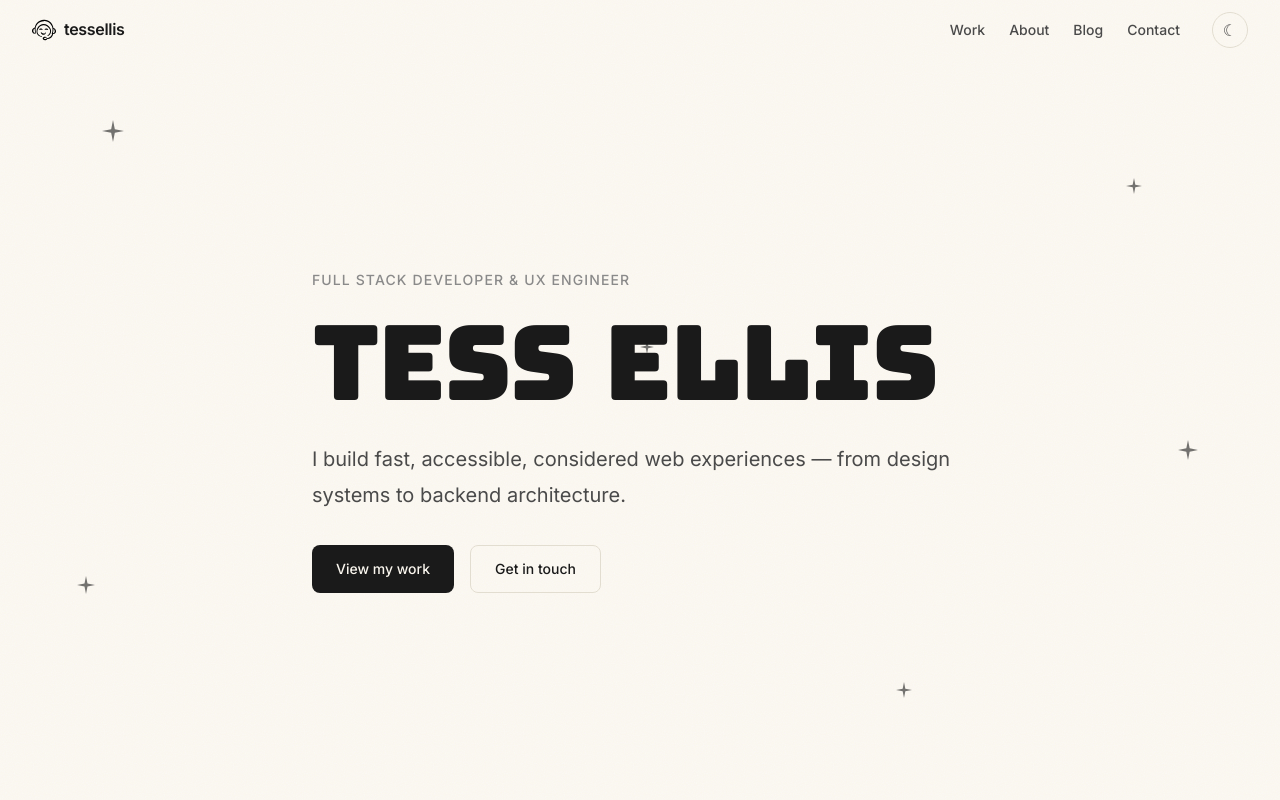
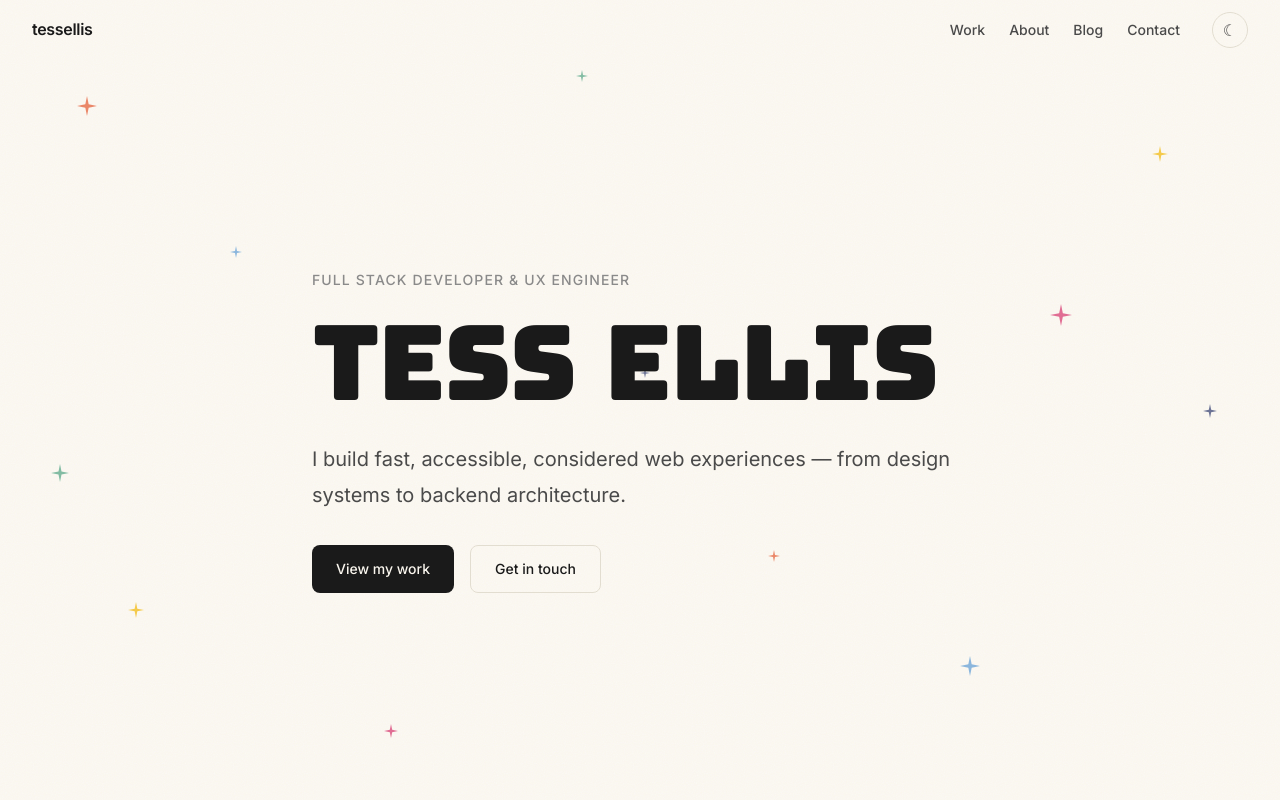
Before and after one commit to tessellis/portfolio-platform, a Next.js app: page / in a window 1280 px wide. Shown: the top 800 px of the page. Built offline with nearby package versions, Linux system fonts and the light colour scheme.

Commit message:
Update sparkle speed scroll and color

```diff
--- a/src/components/layout/Header.module.css
+++ b/src/components/layout/Header.module.css
@@ -5,20 +5,22 @@
   background: none;
 }
 
-.transparent {
-  background: none;
-  border-bottom: 1px solid transparent;
-  backdrop-filter: none;
+.delayedReveal {
+  opacity: 0;
+  animation: headerReveal 0.5s ease-out forwards;
+  animation-delay: var(--hero-header-delay);
 }
 
-.solid {
-  background: linear-gradient(
-    180deg,
-    var(--header-solid-bg) 0%,
-    var(--color-bg-primary) 100%
-  );
-  border-bottom: 1px solid var(--color-border);
-  backdrop-filter: blur(8px);
+@keyframes headerReveal {
+  from { opacity: 0; }
+  to { opacity: 1; }
+}
+
+@media (prefers-reduced-motion: reduce) {
+  .delayedReveal {
+    animation: none;
+    opacity: 1;
+  }
 }
 
 .nav {
@@ -31,6 +33,9 @@
 }
 
 .logo {
+  display: flex;
+  align-items: center;
+  gap: var(--space-2);
   font-size: var(--text-base);
   font-weight: var(--font-semibold);
   color: var(--color-text-primary);
@@ -40,6 +45,14 @@
 
 .logo:hover {
   color: var(--color-text-primary);
+}
+
+.logoIcon {
+  transition: filter var(--transition-fast);
+}
+
+[data-theme="dark"] .logoIcon {
+  filter: invert(1);
 }
 
 /* Desktop nav links — hidden on mobile */
@@ -154,22 +167,3 @@
     display: none;
   }
 }
-
-.logo {
-  display: flex;
-  align-items: center;
-  gap: var(--space-2);
-  font-size: var(--text-base);
-  font-weight: var(--font-semibold);
-  color: var(--color-text-primary);
-  letter-spacing: -0.02em;
-  margin-right: auto;
-}
-
-.logoIcon {
-  transition: filter var(--transition-fast);
-}
-
-[data-theme="dark"] .logoIcon {
-  filter: invert(1);
-}
--- a/src/components/layout/Header.tsx
+++ b/src/components/layout/Header.tsx
@@ -1,10 +1,10 @@
 'use client';
 
 import Link from 'next/link';
-import Image from 'next/image';
 import { usePathname } from 'next/navigation';
 import { useState, useEffect } from 'react';
 import { ThemeToggle } from '@/components/ui/ThemeToggle';
+import { useThemeRevealKey } from '@/lib/useThemeRevealKey';
 import styles from './Header.module.css';
 
 const navLinks = [
@@ -17,12 +17,21 @@ const navLinks = [
 export function Header() {
   const pathname = usePathname();
   const [menuOpen, setMenuOpen] = useState(false);
+  const [hasHero, setHasHero] = useState(false);
+  const themeKey = useThemeRevealKey();
 
   const [prevPathname, setPrevPathname] = useState(pathname);
   if (prevPathname !== pathname) {
     setPrevPathname(pathname);
     if (menuOpen) setMenuOpen(false);
   }
+
+  useEffect(() => {
+    const id = requestAnimationFrame(() => {
+      setHasHero(!!document.querySelector('[data-hero]'));
+    });
+    return () => cancelAnimationFrame(id);
+  }, [pathname]);
 
   useEffect(() => {
     document.body.style.overflow = menuOpen ? 'hidden' : '';
@@ -32,17 +41,12 @@ export function Header() {
   }, [menuOpen]);
 
   return (
-    <header className={styles.header}>
+    <header
+      key={themeKey}
+      className={`${styles.header} ${hasHero ? styles.delayedReveal : ''}`}
+    >
       <nav className={styles.nav}>
         <Link href="/" className={styles.logo}>
-          <Image
-            src="/smile.svg"
-            alt=""
-            width={24}
-            height={24}
-            priority
-            className={styles.logoIcon}
-          />
           tessellis
         </Link>
 
--- a/src/components/sections/Hero.module.css
+++ b/src/components/sections/Hero.module.css
@@ -75,7 +75,7 @@
   margin-bottom: var(--space-8);
   opacity: 0;
   animation: fadeInUp 0.6s ease-out forwards;
-  animation-delay: 1.5s;
+  animation-delay: 1.3s;
 }
 
 .actions {
@@ -84,7 +84,7 @@
   gap: var(--space-4);
   opacity: 0;
   animation: fadeInUp 0.6s ease-out forwards;
-  animation-delay: 1.7s;
+  animation-delay: 1.45s;
 }
 
 @keyframes fadeInUp {
--- a/src/components/sections/Hero.tsx
+++ b/src/components/sections/Hero.tsx
@@ -1,69 +1,12 @@
-import Link from 'next/link';
 import styles from './Hero.module.css';
 import { HeroSparkles } from './HeroSparkles';
-
-const name = 'Tess Ellis';
-const eyebrowText = 'Full stack developer & UX engineer';
+import { HeroRevealContent } from './HeroRevealContent';
 
 export function Hero() {
   return (
     <section className={`${styles.hero} grain`} data-hero>
       <HeroSparkles />
-
-      <div className={`container ${styles.content}`}>
-        <p className={styles.eyebrow}>
-          {eyebrowText.split(' ').map((word, i) => (
-            <span
-              key={i}
-              className={styles.eyebrowWord}
-              style={
-                {
-                  '--flash-color': `var(--flash-${i % 6})`,
-                  '--delay': `${i * 70}ms`,
-                } as React.CSSProperties
-              }
-            >
-              {word}
-              {'\u00A0'}
-            </span>
-          ))}
-        </p>
-
-        <h1 className={styles.headline}>
-          {Array.from(name).map((char, i) =>
-            char === ' ' ? (
-              <span key={i} className={styles.space} />
-            ) : (
-              <span
-                key={i}
-                className={styles.letter}
-                style={
-                  {
-                    '--flash-color': `var(--flash-${i % 6})`,
-                    '--delay': `${i * 55}ms`,
-                  } as React.CSSProperties
-                }
-              >
-                {char}
-              </span>
-            )
-          )}
-        </h1>
-
-        <p className={styles.subhead}>
-          I build fast, accessible, considered web experiences — from design
-          systems to backend architecture.
-        </p>
-
-        <div className={styles.actions}>
-          <Link href="/work" className={styles.primaryBtn}>
-            View my work
-          </Link>
-          <Link href="/contact" className={styles.secondaryBtn}>
-            Get in touch
-          </Link>
-        </div>
-      </div>
+      <HeroRevealContent />
     </section>
   );
 }
--- /dev/null
+++ b/src/components/sections/HeroRevealContent.tsx
@@ -0,0 +1,69 @@
+'use client';
+
+import Link from 'next/link';
+import styles from './Hero.module.css';
+import { useThemeRevealKey } from '@/lib/useThemeRevealKey';
+
+const name = 'Tess Ellis';
+const eyebrowText = 'Full stack developer & UX engineer';
+
+export function HeroRevealContent() {
+  const themeKey = useThemeRevealKey();
+
+  return (
+    <div key={themeKey} className={`container ${styles.content}`}>
+      <p className={styles.eyebrow}>
+        {eyebrowText.split(' ').map((word, i) => (
+          <span
+            key={i}
+            className={styles.eyebrowWord}
+            style={
+              {
+                '--flash-color': `var(--flash-${i % 6})`,
+                '--delay': `${i * 70}ms`,
+              } as React.CSSProperties
+            }
+          >
+            {word}
+            {'\u00A0'}
+          </span>
+        ))}
+      </p>
+
+      <h1 className={styles.headline}>
+        {Array.from(name).map((char, i) =>
+          char === ' ' ? (
+            <span key={i} className={styles.space} />
+          ) : (
+            <span
+              key={i}
+              className={styles.letter}
+              style={
+                {
+                  '--flash-color': `var(--flash-${i % 6})`,
+                  '--delay': `${i * 55}ms`,
+                } as React.CSSProperties
+              }
+            >
+              {char}
+            </span>
+          )
+        )}
+      </h1>
+
+      <p className={styles.subhead}>
+        I build fast, accessible, considered web experiences — from design
+        systems to backend architecture.
+      </p>
+
+      <div className={styles.actions}>
+        <Link href="/work" className={styles.primaryBtn}>
+          View my work
+        </Link>
+        <Link href="/contact" className={styles.secondaryBtn}>
+          Get in touch
+        </Link>
+      </div>
+    </div>
+  );
+}
--- a/src/components/sections/HeroSparkles.module.css
+++ b/src/components/sections/HeroSparkles.module.css
@@ -5,22 +5,28 @@
   z-index: 1;
 }
 
-.sparkle {
+.sparkleWrap {
   position: absolute;
   display: block;
-  color: var(--color-text-primary);
+}
+
+.sparkle {
+  display: block;
+  width: 100%;
+  height: 100%;
+  color: var(--flash-color);
   opacity: 0;
   animation: sparkleIn 0.6s ease-out forwards;
 }
 
 @keyframes sparkleIn {
   from { opacity: 0; transform: scale(0.5); }
-  to { opacity: 0.6; transform: scale(1); }
+  to { opacity: 0.7; transform: scale(1); }
 }
 
 @media (prefers-reduced-motion: reduce) {
   .sparkle {
     animation: none;
-    opacity: 0.6;
+    opacity: 0.7;
   }
 }
--- a/src/components/sections/HeroSparkles.tsx
+++ b/src/components/sections/HeroSparkles.tsx
@@ -2,23 +2,29 @@
 
 import { useEffect, useRef } from 'react';
 import styles from './HeroSparkles.module.css';
+import { useThemeRevealKey } from '@/lib/useThemeRevealKey';
 
 const sparkles = [
-  { top: '15%', left: '8%', size: 22, speed: 0.15, delay: 1.2 },
-  { top: '22%', left: '88%', size: 16, speed: 0.3, delay: 1.3 },
-  { top: '55%', left: '92%', size: 20, speed: 0.1, delay: 1.4 },
-  { top: '72%', left: '6%', size: 18, speed: 0.25, delay: 1.5 },
-  { top: '42%', left: '50%', size: 14, speed: 0.35, delay: 1.6 },
-  { top: '85%', left: '70%', size: 16, speed: 0.2, delay: 1.7 },
+  { top: '12%', left: '6%',  size: 20, speed: 0.15, delay: 1.3,  color: 0 },
+  { top: '18%', left: '90%', size: 16, speed: 0.32, delay: 1.35, color: 1 },
+  { top: '30%', left: '18%', size: 12, speed: 0.22, delay: 1.4,  color: 2 },
+  { top: '38%', left: '82%', size: 22, speed: 0.1,  delay: 1.45, color: 3 },
+  { top: '50%', left: '94%', size: 14, speed: 0.28, delay: 1.5,  color: 4 },
+  { top: '58%', left: '4%',  size: 18, speed: 0.18, delay: 1.55, color: 5 },
+  { top: '68%', left: '60%', size: 12, speed: 0.35, delay: 1.6,  color: 0 },
+  { top: '75%', left: '10%', size: 16, speed: 0.24, delay: 1.65, color: 1 },
+  { top: '82%', left: '75%', size: 20, speed: 0.12, delay: 1.7,  color: 2 },
+  { top: '90%', left: '30%', size: 14, speed: 0.3,  delay: 1.75, color: 3 },
+  { top: '45%', left: '50%', size: 10, speed: 0.4,  delay: 1.8,  color: 4 },
+  { top: '8%',  left: '45%', size: 12, speed: 0.2,  delay: 1.85, color: 5 },
 ];
 
 export function HeroSparkles() {
+  const themeKey = useThemeRevealKey();
   const refs = useRef<(HTMLSpanElement | null)[]>([]);
 
   useEffect(() => {
-    const prefersReduced = window.matchMedia(
-      '(prefers-reduced-motion: reduce)'
-    ).matches;
+    const prefersReduced = window.matchMedia('(prefers-reduced-motion: reduce)').matches;
     if (prefersReduced) return;
 
     let ticking = false;
@@ -40,25 +46,29 @@ export function HeroSparkles() {
     }
 
     window.addEventListener('scroll', onScroll, { passive: true });
+    update();
     return () => window.removeEventListener('scroll', onScroll);
-  }, []);
+  }, [themeKey]);
 
   return (
-    <div className={styles.field} aria-hidden="true">
+    <div key={themeKey} className={styles.field} aria-hidden="true">
       {sparkles.map((s, i) => (
         <span
           key={i}
           ref={(el) => {
             refs.current[i] = el;
           }}
+          className={styles.sparkleWrap}
+          style={{ top: s.top, left: s.left, width: s.size, height: s.size }}
+        >
+          <span
             className={styles.sparkle}
-          style={{
-            top: s.top,
-            left: s.left,
-            width: s.size,
-            height: s.size,
+            style={
+              {
                 animationDelay: `${s.delay}s`,
-          }}
+                '--flash-color': `var(--flash-${s.color})`,
+              } as React.CSSProperties
+            }
           >
             <svg viewBox="0 0 24 24" fill="none" xmlns="http://www.w3.org/2000/svg">
               <path
@@ -67,6 +77,7 @@ export function HeroSparkles() {
               />
             </svg>
           </span>
+        </span>
       ))}
     </div>
   );
--- /dev/null
+++ b/src/lib/useThemeRevealKey.ts
@@ -0,0 +1,21 @@
+'use client';
+
+import { useEffect, useState } from 'react';
+
+export function useThemeRevealKey() {
+  const [key, setKey] = useState(() => {
+    if (typeof document === 'undefined') return 'light';
+    return document.documentElement.getAttribute('data-theme') ?? 'light';
+  });
+
+  useEffect(() => {
+    const target = document.documentElement;
+    const observer = new MutationObserver(() => {
+      setKey(target.getAttribute('data-theme') ?? 'light');
+    });
+    observer.observe(target, { attributes: true, attributeFilter: ['data-theme'] });
+    return () => observer.disconnect();
+  }, []);
+
+  return key;
+}
--- a/src/styles/tokens.css
+++ b/src/styles/tokens.css
@@ -7,6 +7,9 @@
 */
 
 :root {
+   /* Hero reveal timing */
+  --hero-header-delay: 1.6s;
+
   /* Colors - Light Mode */
   --color-bg-primary: #faf6ee;
   --color-bg-secondary: #f2ede1;
```
Lines whose indentation alone changed are shown as unchanged.
